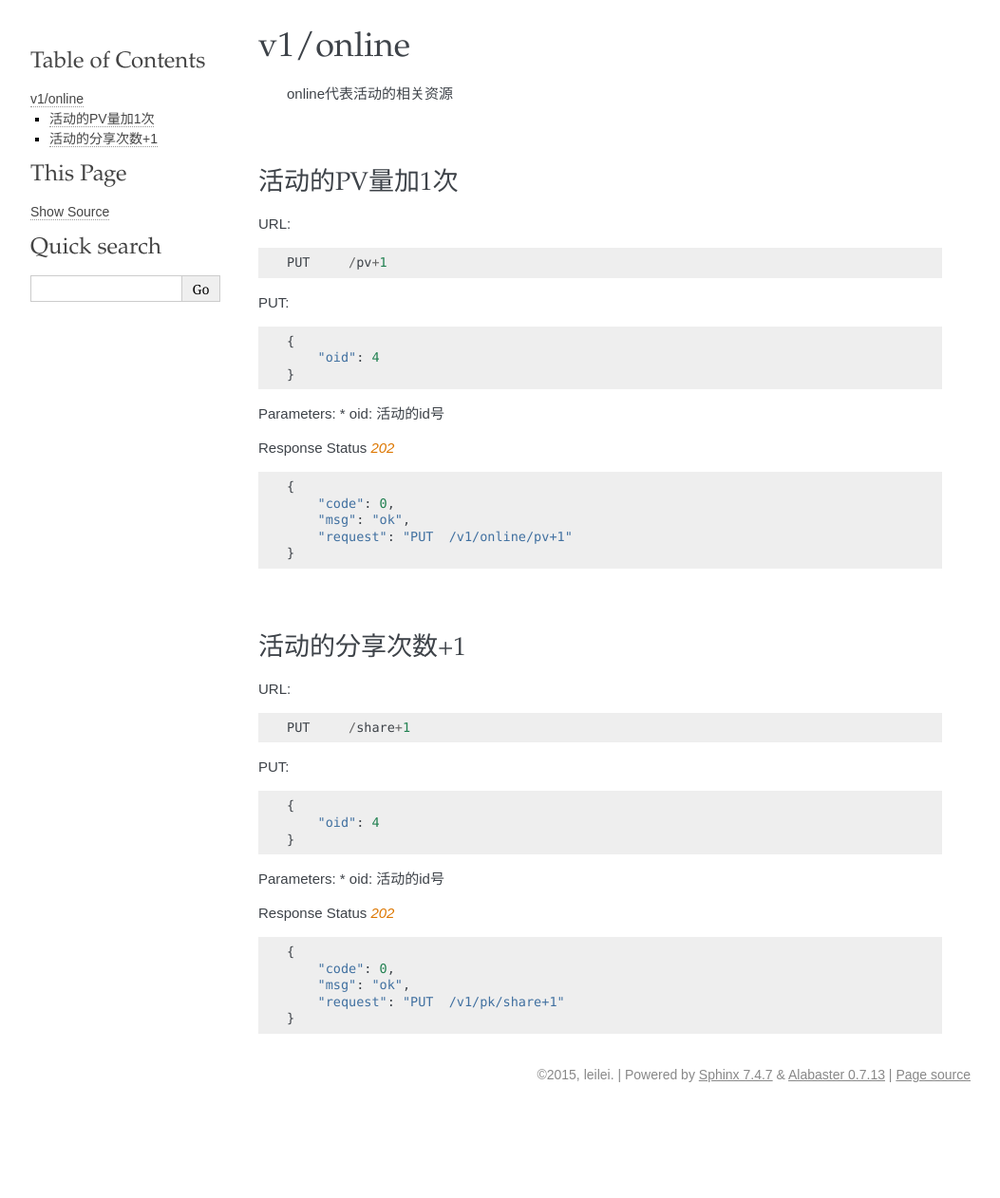
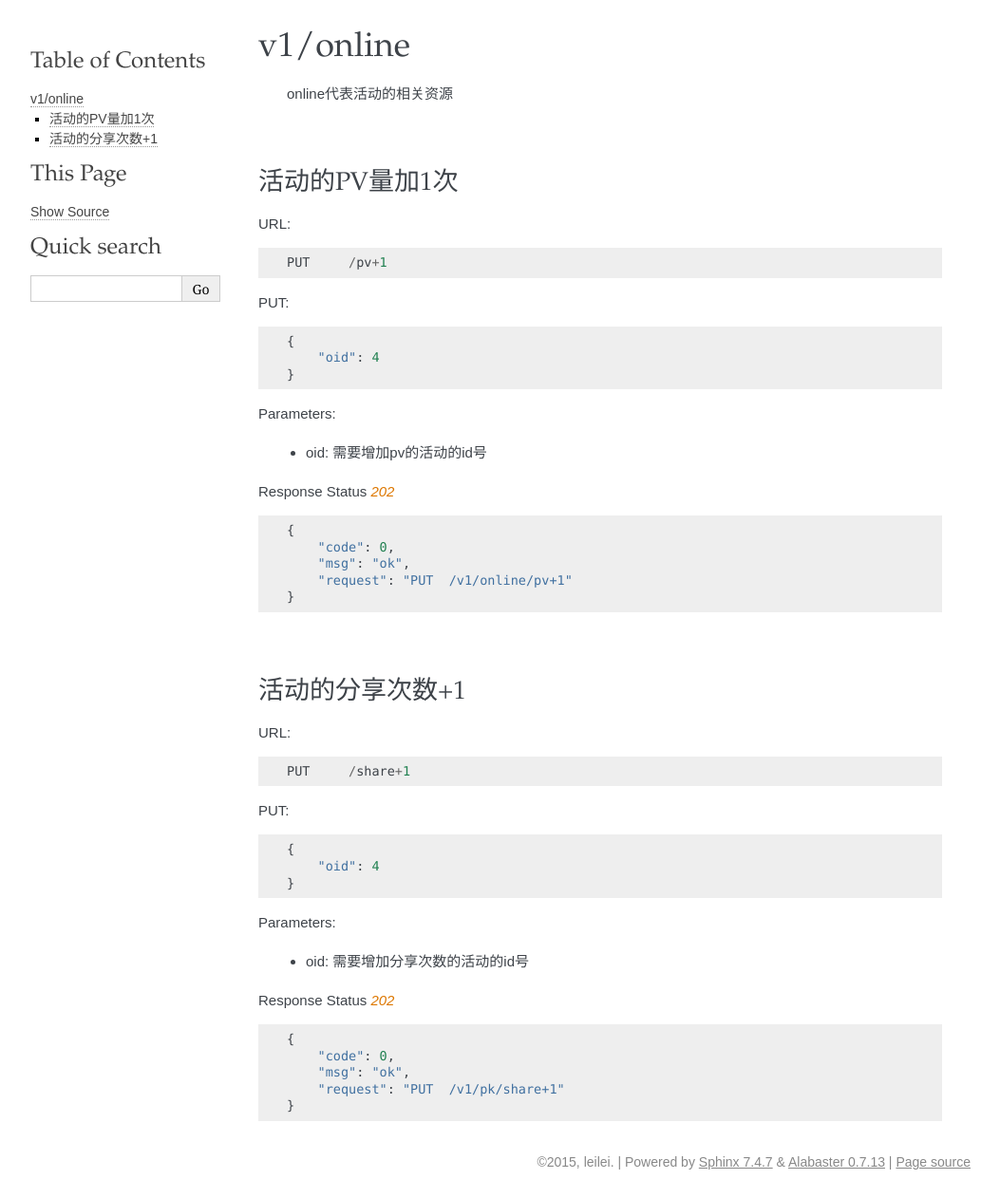
Before and after one commit to clownmelody/hisihi_api, a Sphinx documentation site: the page built from docs/online.rst, in a window 1280 px wide. Shown: the whole page at 95% size, without its empty margins (118-1171 px from the left). Built offline with Sphinx 7.4.7, drawn with Linux system fonts in a browser that asks for light colours; before the commit the page ends 1170 px from its top, so only the background shows below that.

Commit message:
修正pv和online说明文档中列表符号无法显示的bug

```diff
--- a/docs/online.rst
+++ b/docs/online.rst
@@ -19,7 +19,8 @@ PUT::
     }
 
 Parameters:
-* oid: 活动的id号
+
+* oid: 需要增加pv的活动的id号
 
 Response Status `202` ::
 
@@ -43,7 +44,8 @@ PUT::
     }
 
 Parameters:
-* oid: 活动的id号
+
+* oid: 需要增加分享次数的活动的id号
 
 Response Status `202` ::
 
--- a/docs/pk.rst
+++ b/docs/pk.rst
@@ -18,6 +18,7 @@ PUT::
     }
 
 Parameters:
+
 * channel: 1 表示通过online活动的方式下载了一次安装包，可取值 [1 | "1" | "online"]
 * oid: 当channel="online"时，表示活动的id号
 
```
